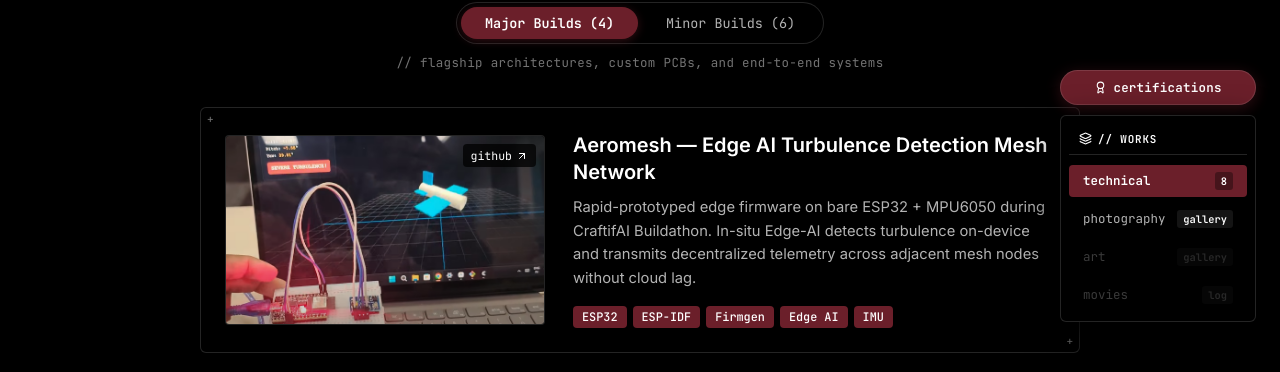
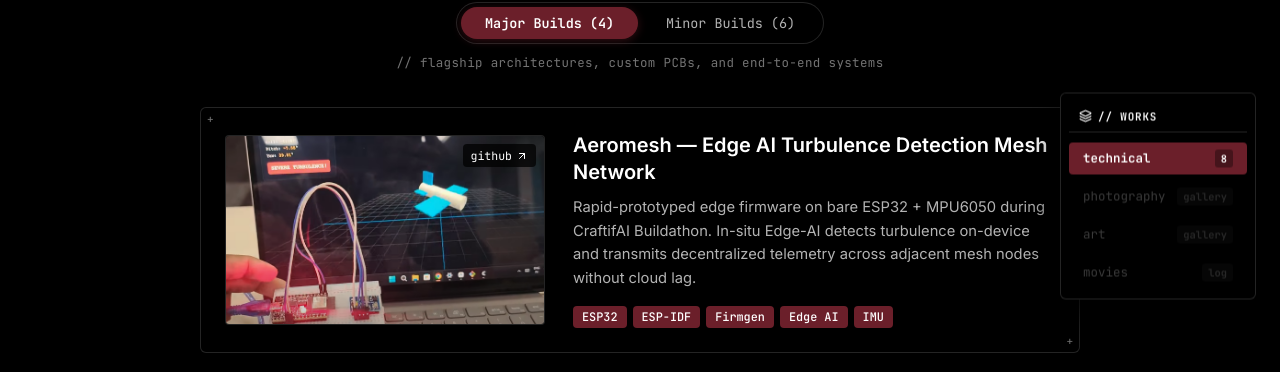
Before and after one commit to rohit29d/Portfolio-Website, a React (Vite) app: page / in a window 1280 px wide. Both pictures are taken after a click on the button "works". Shown: the part 207-579 px from the top of the page. Built offline with nearby package versions, Linux system fonts and the light colour scheme.

Commit message:
chore: remove certifications and disable photography category tab

```diff
--- a/src/components/BottomNav.jsx
+++ b/src/components/BottomNav.jsx
@@ -1,11 +1,5 @@
-import React, { useState } from 'react';
-import { Layers, Award, X } from 'lucide-react';
-
-const CERTIFICATIONS = [
-  { name: 'PCB Design with KiCad', issuer: 'Peter Dalmaris (Udemy)', date: 'Aug 2026' },
-  { name: 'Machine Learning Techniques in MATLAB', issuer: 'MathWorks', date: 'Jun 2025' },
-  { name: 'SystemVerilog Fundamentals', issuer: 'Kumar Khandagle (Udemy)', date: 'Dec 2024' }
-];
+import React from 'react';
+import { Layers } from 'lucide-react';
 
 export default function BottomNav({
   activeCategory = 'technical',
@@ -17,8 +11,6 @@ export default function BottomNav({
   onCategoryClick,
   isWorksVisible
 }) {
-  const [isCertModalOpen, setIsCertModalOpen] = useState(false);
-
   // =========================================================================
   // CATEGORY TABS CONFIGURATION:
   // Toggle `enabled: true` or `enabled: false` to enable/disable any category.
@@ -26,7 +18,7 @@ export default function BottomNav({
   // =========================================================================
   const tabs = [
     { id: 'technical', label: 'technical', count: '8', enabled: true },
-    { id: 'photography', label: 'photography', count: 'gallery', enabled: true },
+    { id: 'photography', label: 'photography', count: 'gallery', enabled: false }, // <-- Toggle true/false to enable/disable
     { id: 'art', label: 'art', count: 'gallery', enabled: false }, // <-- Toggle true/false to enable/disable
     { id: 'movies', label: 'movies', count: 'log', enabled: false }   // <-- Toggle true/false to enable/disable
   ];
@@ -34,30 +26,11 @@ export default function BottomNav({
   const currentFocused = isBottomNavHovered ? (scrubbedCategory || activeCategory) : activeCategory;
 
   return (
-    <>
-      <div
+    <nav
       className={`vertical-category-nav ${!isWorksVisible ? 'hidden' : ''}`}
+      aria-label="Vertical Works Category Rail"
       onMouseEnter={onBottomNavMouseEnter}
       onMouseLeave={onBottomNavMouseLeave}
-      >
-        {/* 1. Oval Encapsulated "Certifications" Button sitting right above the works vertical menu */}
-        <button
-          type="button"
-          onClick={(e) => {
-            e.stopPropagation();
-            setIsCertModalOpen(true);
-          }}
-          className="certifications-capsule-pill"
-          title="Click to view certifications"
-        >
-          <Award size={13} color="#ffffff" />
-          <span>certifications</span>
-        </button>
-
-        {/* 2. Works Navigation Rail Card */}
-        <nav
-          className="vertical-category-box"
-          aria-label="Vertical Works Category Rail"
     >
       {/* Rail Header Title */}
       <div style={{
@@ -113,84 +86,5 @@ export default function BottomNav({
         );
       })}
     </nav>
-      </div>
-
-      {/* 3. Certifications Modal Popup Card */}
-      {isCertModalOpen && (
-        <div className="modal-backdrop" onClick={() => setIsCertModalOpen(false)}>
-          <div
-            className="modal-content"
-            onClick={(e) => e.stopPropagation()}
-            style={{
-              maxWidth: '540px',
-              padding: '24px',
-              background: '#000000',
-              border: '1px solid var(--border-subtle)',
-              borderRadius: 'var(--radius-md)',
-              boxShadow: '0 24px 60px rgba(0, 0, 0, 0.95), 0 0 30px rgba(107, 31, 42, 0.25)'
-            }}
-          >
-            {/* Modal Header */}
-            <div style={{
-              display: 'flex',
-              alignItems: 'center',
-              justifyContent: 'space-between',
-              marginBottom: '20px',
-              paddingBottom: '12px',
-              borderBottom: '1px solid var(--border-subtle)'
-            }}>
-              <div style={{ display: 'flex', alignItems: 'center', gap: '8px' }}>
-                <Award size={18} color="#6B1F2A" />
-                <h3 style={{ fontSize: '1.15rem', fontWeight: 600, color: '#ffffff', margin: 0 }}>
-                  Certifications
-                </h3>
-              </div>
-
-              <button
-                type="button"
-                onClick={() => setIsCertModalOpen(false)}
-                className="copy-btn font-mono"
-                style={{
-                  background: 'transparent',
-                  border: 'none',
-                  color: 'var(--text-muted)',
-                  cursor: 'pointer',
-                  padding: '4px'
-                }}
-                title="Close"
-              >
-                <X size={18} />
-              </button>
-            </div>
-
-            {/* Certifications List */}
-            <div style={{ display: 'flex', flexDirection: 'column', gap: '12px' }}>
-              {CERTIFICATIONS.map((cert, idx) => (
-                <div key={idx} className="corner-bracket-card" style={{ padding: '14px 18px' }}>
-                  <h4 style={{ fontSize: '0.94rem', fontWeight: 600, color: '#ffffff', marginBottom: '6px' }}>
-                    {cert.name}
-                  </h4>
-                  <div style={{ display: 'flex', justifyContent: 'space-between', alignItems: 'center' }}>
-                    <span className="font-mono" style={{ fontSize: '0.78rem', color: 'var(--text-muted)' }}>
-                      {cert.issuer}
-                    </span>
-                    <span className="font-mono" style={{
-                      fontSize: '0.70rem',
-                      color: '#ffffff',
-                      background: '#6B1F2A',
-                      padding: '2px 8px',
-                      borderRadius: '3px',
-                      fontWeight: 600
-                    }}>
-                      {cert.date}
-                    </span>
-                  </div>
-                </div>
-              ))}
-            </div>
-          </div>
-        </div>
-      )}
-    </>
   );
 }
--- a/src/index.css
+++ b/src/index.css
@@ -508,7 +508,7 @@ body {
 }
 
 /* ----------------------------------------------------------------- */
-/* VERTICAL CATEGORY BAR & CERTIFICATIONS PILL                       */
+/* VERTICAL CATEGORY BAR (CONFIDENT SOLID MAROON PILLS)              */
 /* ----------------------------------------------------------------- */
 .vertical-category-nav {
   position: fixed;
@@ -519,47 +519,6 @@ body {
   display: flex;
   flex-direction: column;
   align-items: stretch;
-  gap: 10px;
-  transition: opacity 0.4s var(--ease-smooth), transform 0.4s var(--ease-smooth);
-}
-
-.vertical-category-nav.hidden {
-  opacity: 0;
-  pointer-events: none;
-  transform: translate(24px, -50%);
-}
-
-.certifications-capsule-pill {
-  display: inline-flex;
-  align-items: center;
-  justify-content: center;
-  gap: 6px;
-  background: #6B1F2A;
-  color: #ffffff;
-  font-family: var(--font-mono);
-  font-size: 0.78rem;
-  font-weight: 600;
-  letter-spacing: 0.02em;
-  padding: 8px 16px;
-  border-radius: 9999px;
-  border: 1px solid rgba(255, 255, 255, 0.12);
-  cursor: pointer;
-  box-shadow: 0 4px 16px rgba(107, 31, 42, 0.45);
-  transition: all 0.22s var(--ease-smooth);
-  width: 100%;
-}
-
-.certifications-capsule-pill:hover {
-  background: #7f2532;
-  transform: translateY(-1px);
-  box-shadow: 0 6px 20px rgba(107, 31, 42, 0.6);
-  border-color: rgba(255, 255, 255, 0.25);
-}
-
-.vertical-category-box {
-  display: flex;
-  flex-direction: column;
-  align-items: stretch;
   gap: 6px;
   padding: 10px 8px;
   background: rgba(0, 0, 0, 0.96);
@@ -567,7 +526,14 @@ body {
   -webkit-backdrop-filter: blur(12px);
   border: 1px solid var(--border-subtle);
   border-radius: var(--radius-md);
+  transition: opacity 0.4s var(--ease-smooth), transform 0.4s var(--ease-smooth);
   box-shadow: 0 12px 36px rgba(0, 0, 0, 0.95);
+}
+
+.vertical-category-nav.hidden {
+  opacity: 0;
+  pointer-events: none;
+  transform: translate(24px, -50%);
 }
 
 .category-rail-item {
```
Also changed, not shown: 5 other files (tests, documents, lock files or other folders). Lines whose indentation alone changed are shown as unchanged.
